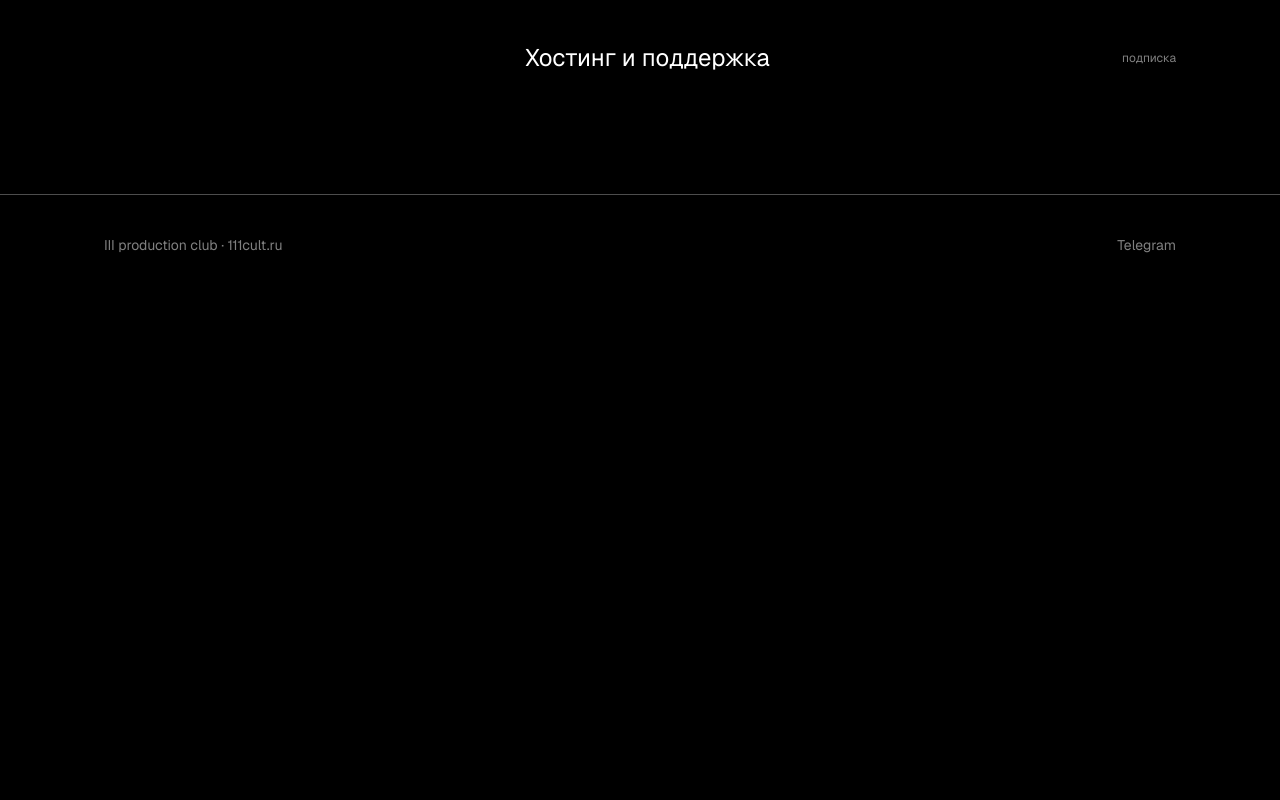
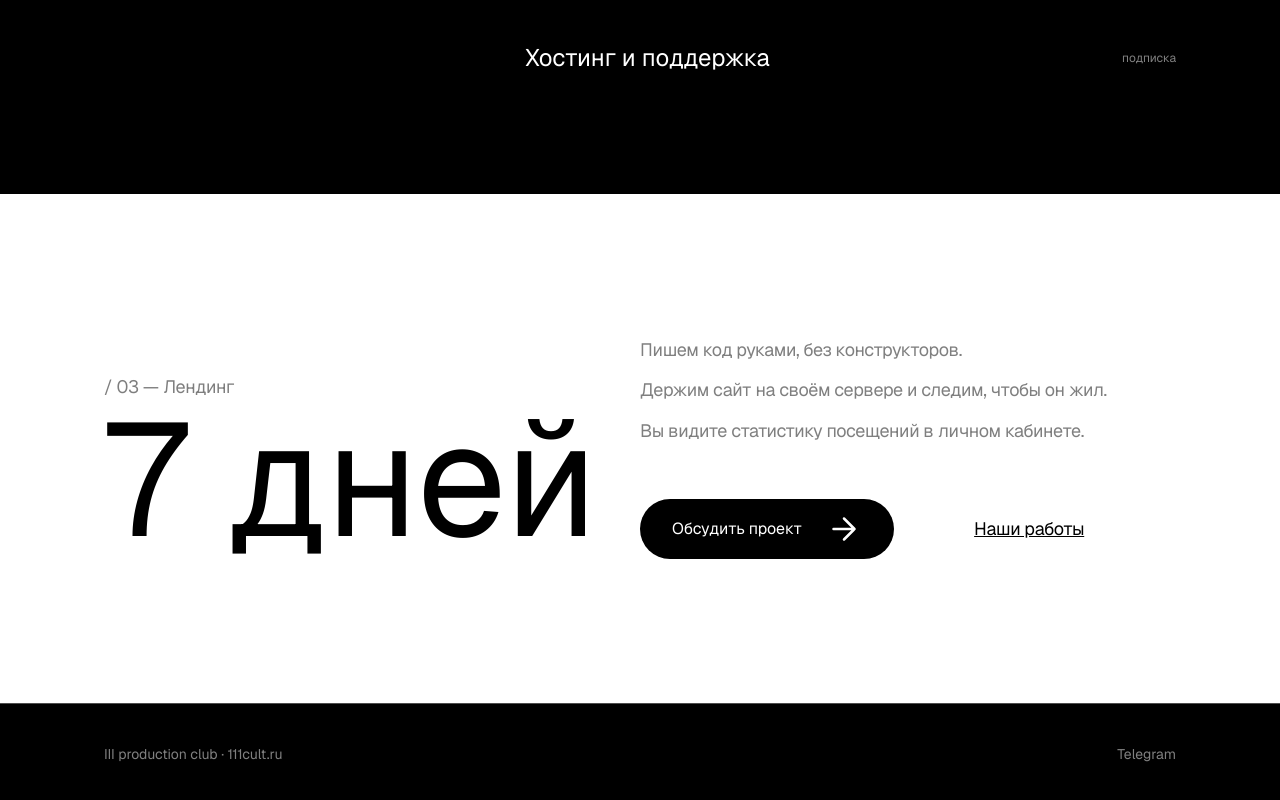
Before and after one commit to 111productionclub/111prodclub, a Next.js app in the folder frontend/: page / in a window 1280 px wide. Shown: the part 1643-2443 px from the top of the page. Before the commit the page ends 1938 px from the top, so only its background shows below. Built offline with nearby package versions, Linux system fonts and the light colour scheme.

Commit message:
feat: add Landing section, fix Footer rel

```diff
--- a/frontend/app/page.tsx
+++ b/frontend/app/page.tsx
@@ -1,7 +1,8 @@
 import Header from "@/components/Header";
 import Hero from "@/components/Hero";
-import Process from "@/components/Process"
+import Process from "@/components/Process";
 import Timeline from "@/components/Timeline";
+import Landing from "@/components/Landing";
 
 export default function Home() {
   return (
@@ -11,6 +12,7 @@ export default function Home() {
         <Hero />
         <Process />
         <Timeline />
+        <Landing />
       </main>
     </>
 
--- a/frontend/components/Footer.tsx
+++ b/frontend/components/Footer.tsx
@@ -2,7 +2,7 @@ export default function Footer() {
     return (
         <footer className="flex items-center justify-between border-t border-white/30 px-[104px] py-10 mt-auto">
             <p className="text-sm text-white/50">III production club · 111cult.ru</p>
-            <a className="text-sm text-white/50 hover:text-white" href="https://t.me/III_cult" target="_blank" rel="nopener noreferrer">
+            <a className="text-sm text-white/50 hover:text-white" href="https://t.me/III_cult" target="_blank" rel="noopener noreferrer">
                 Telegram
             </a>
         </footer>
--- /dev/null
+++ b/frontend/components/Landing.tsx
@@ -0,0 +1,33 @@
+import SectionLabel from "./SectionLabel";
+import Link from "next/link";
+const points: string[] = [
+    "Пишем код руками, без конструкторов.",
+    "Держим сайт на своём сервере и следим, чтобы он жил.",
+    "Вы видите статистику посещений в личном кабинете.",
+];
+export default function Landing() {
+    return (
+        <section className="bg-white text-black grid grid-cols-2 items-end px-[104px] py-36">
+            <div>
+                <SectionLabel>/ 03 — Лендинг</SectionLabel>
+                <p className="text-[160px] leading-none">7 дней</p>
+            </div>
+            <div className="flex flex-col gap-4">
+                {points.map((point) => (
+                    <p key={point} className="text-h3 text-black/50">
+                        {point}
+                    </p>
+                ))}
+                <div className="mt-10 flex items-center gap-20">
+                    <a href="https://t.me/III_cult" target="_blank" rel="noopener noreferrer" className="flex items-center gap-6 rounded-full bg-black px-8 py-3 text-white">Обсудить проект
+                        <svg className="size-9" viewBox="0 0 36 36" fill="none" xmlns="http://www.w3.org/2000/svg">
+                            <path d="M7.5 18H28.5M18 28.5L28.5 18L18 7.5" stroke="currentColor" strokeWidth="2.5" strokeLinecap="round" strokeLinejoin="round" />
+                        </svg>
+                    </a>
+                    <Link href="/works" className="text-h3 underline">Наши работы</Link>
+                </div>
+            </div>
+        </section>
+
+    );
+}
--- a/frontend/components/SectionLabel.tsx
+++ b/frontend/components/SectionLabel.tsx
@@ -3,5 +3,5 @@ type SectionLabelProps = {
 };
 
 export default function SectionLabel({ children }: SectionLabelProps) {
-  return <p className="text-h3 text-white/50">{children}</p>;
+  return <p className="text-h3 opacity-50">{children}</p>;
 }
```
